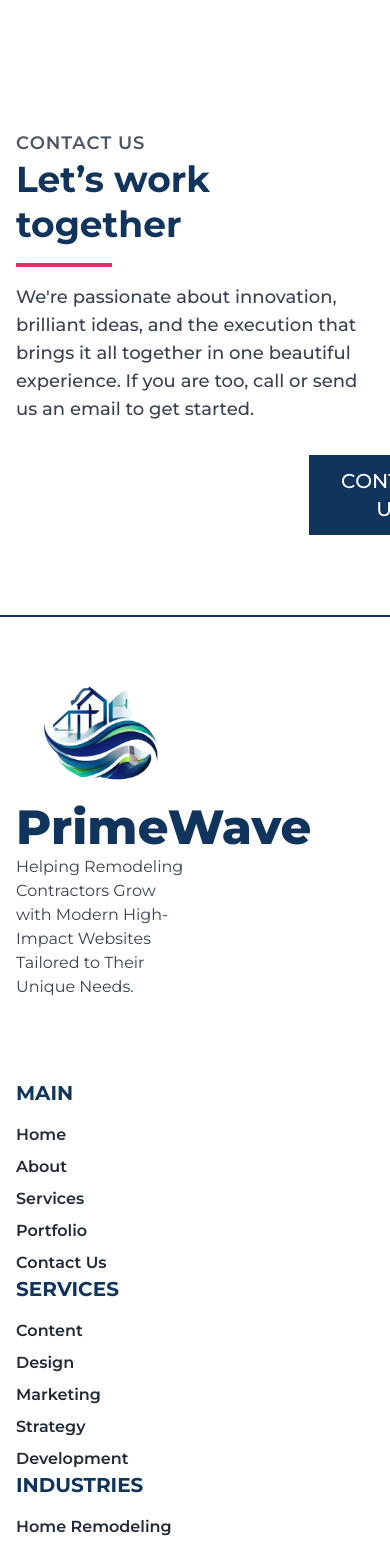
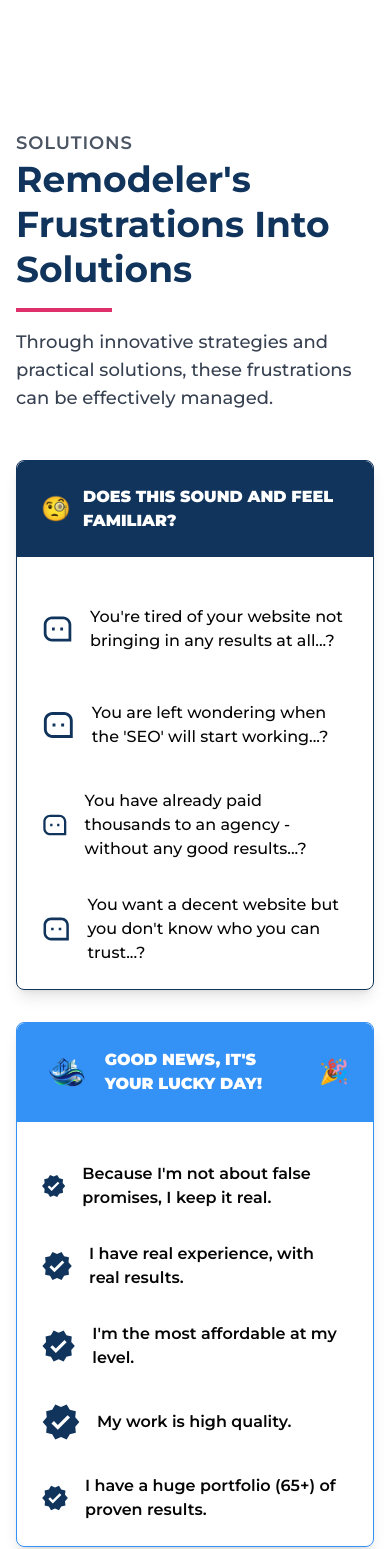
Before and after one commit to naymHdev/primewave-solutions, a Next.js app: page / in a window 390 px wide. Shown: the part 8100-9649 px from the top of the page. Built offline with nearby package versions, Linux system fonts and the light colour scheme.

Commit message:
[created] a solution section with full responsive

```diff
--- a/src/app/page.js
+++ b/src/app/page.js
@@ -3,6 +3,7 @@ import ContactUs from "@/components/Pages/ContactUs/ContactUs";
 import OurService from "@/components/Pages/OurService/OurService";
 import FeaturedWork from "@/components/Pages/Portfolio/FeaturedWork";
 import ReviewSection from "@/components/Pages/Reviews/Reviews";
+import Solutions from "@/components/Pages/Solutions/Solutions";
 
 export default function Home() {
   return (
@@ -11,6 +12,7 @@ export default function Home() {
       <FeaturedWork />
       <OurService />
       <ReviewSection />
+      <Solutions />
       <ContactUs />
     </main>
   );
--- /dev/null
+++ b/src/components/Pages/Solutions/Solutions.jsx
@@ -0,0 +1,75 @@
+import SectionName from "@/components/common/SectionName";
+import { solutionData } from "@/data/solutions";
+import { RiMessage3Line } from "react-icons/ri";
+import { MdVerified } from "react-icons/md";
+import Image from "next/image";
+
+const Solutions = () => {
+  return (
+    <>
+      <SectionName
+        name="Solutions"
+        title="Remodeler's Frustrations Into Solutions"
+        details="Through innovative strategies and practical solutions, these frustrations can be effectively managed."
+      />
+      <div className="container mx-auto px-4 md:px-0 mt-4">
+        <div>
+          {solutionData?.map((solution) => (
+            <div
+              key={solution.id}
+              className="grid grid-cols-1 md:grid-cols-2 gap-8"
+            >
+              {/* Left panel */}
+              <div className=" rounded-lg shadow-lg border border-secondary">
+                <div className=" flex gap-3 items-center bg-secondary rounded-t-lg p-6">
+                  <div className="text-2xl md:text-5xl">🧐</div>
+                  <h2 className="md:text-2xl font-black text-white ">
+                    {solution?.left_panel?.title}
+                  </h2>
+                </div>
+                <div className="p-6 space-y-8 mt-4">
+                  {solution.left_panel.points?.map((itm, index) => (
+                    <ul key={index} className="flex items-center gap-4">
+                      <RiMessage3Line className=" size-16 text-secondary" />
+                      <li className="font-medium">{itm}</li>
+                    </ul>
+                  ))}
+                </div>
+              </div>
+
+              {/* Right panel */}
+              <div className=" rounded-lg shadow-lg border border-[#3491F5]">
+                <div className=" flex gap-3 items-center bg-[#3491F5] rounded-t-lg p-6">
+                  <div className="text-5xl">
+                    <Image
+                      src="/images/PrimeWave-logo.png"
+                      alt="PrimeWave Solutions Logo"
+                      width={80}
+                      height={80}
+                      priority={true}
+                      quality={100}
+                    />
+                  </div>
+                  <h2 className="md:text-2xl font-black text-white ">
+                    {solution?.right_panel?.title}
+                  </h2>
+                  <div className="text-2xl md:text-4xl">🎉</div>
+                </div>
+                <div className="p-6 space-y-8 mt-4">
+                  {solution?.right_panel.points?.map((itm, index) => (
+                    <ul key={index} className="flex items-center gap-4">
+                      <MdVerified className="size-10 text-secondary" />
+                      <li className=" font-semibold">{itm}</li>
+                    </ul>
+                  ))}
+                </div>
+              </div>
+            </div>
+          ))}
+        </div>
+      </div>
+    </>
+  );
+};
+
+export default Solutions;
--- /dev/null
+++ b/src/data/solutions.js
@@ -0,0 +1,24 @@
+export const solutionData = [
+  {
+    id: 1,
+    left_panel: {
+      title: "DOES THIS SOUND AND FEEL FAMILIAR?",
+      points: [
+        "You're tired of your website not bringing in any results at all...?",
+        "You are left wondering when the 'SEO' will start working...?",
+        "You have already paid thousands to an agency - without any good results...?",
+        "You want a decent website but you don't know who you can trust...?",
+      ],
+    },
+    right_panel: {
+      title: "GOOD NEWS, IT'S YOUR LUCKY DAY!",
+      points: [
+        "Because I'm not about false promises, I keep it real.",
+        "I have real experience, with real results.",
+        "I'm the most affordable at my level.",
+        "My work is high quality.",
+        "I have a huge portfolio (65+) of proven results.",
+      ],
+    },
+  },
+];
```
